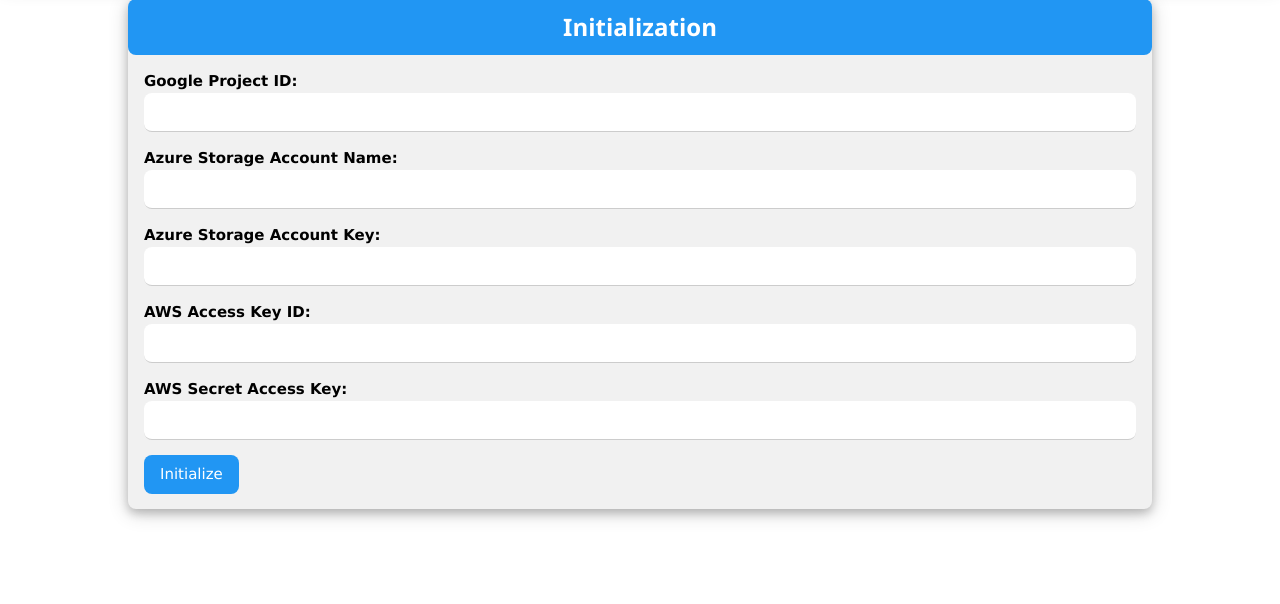
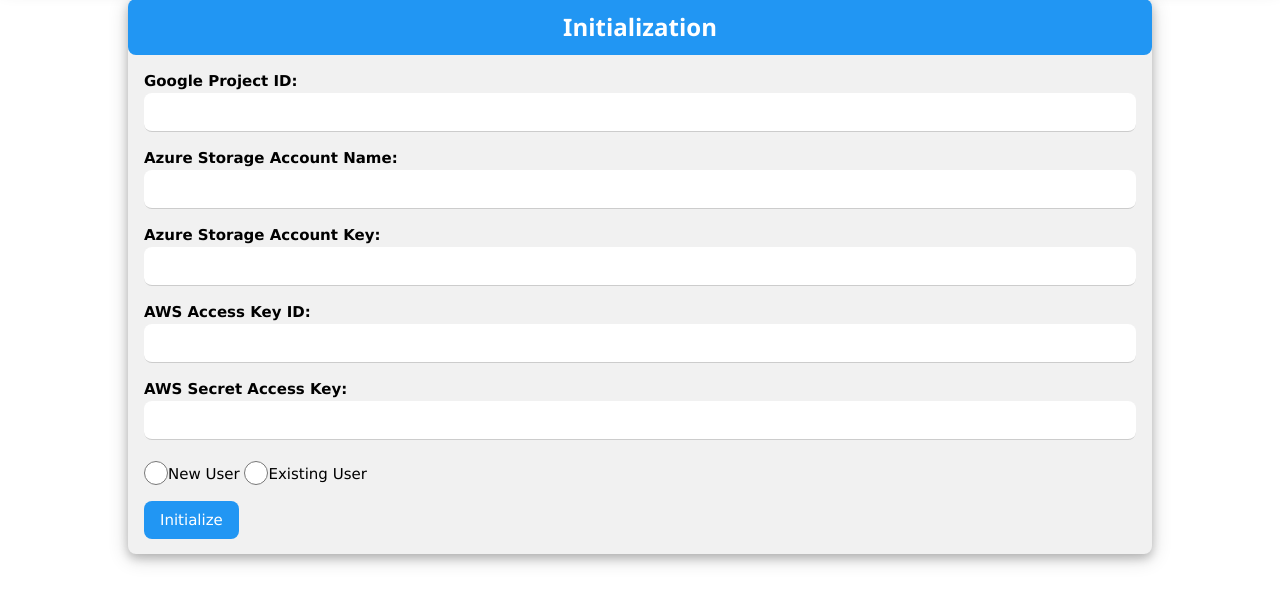
Before and after one commit to danielwwong/Unified-Cloud-API, a Flask app: template templates/initialize.html in a window 1280 px wide. Shown: the part 121-725 px from the top of the page. Run offline with Flask 2, Linux system fonts and the light colour scheme; the template is opened without the code that fills it: most values are stand-ins (such as "Sample title", 1, 10 or a date in 2020).

Commit message:
Initialize Page

```diff
--- a/main.py
+++ b/main.py
@@ -3,6 +3,7 @@ import custom_api
 
 app = Flask(__name__)
 backup_file_folder = '/Users/danielwong/'
+basedir = custom_api.os.path.abspath(custom_api.os.path.dirname(__file__))
 temp_file_folder = 'static/temp/'
 
 @app.route('/initialize/', methods = ['GET', 'POST'])
@@ -13,9 +14,31 @@ def initialize():
         azure_account_key = request.form['azure_account_key']
         s3_access_key_id = request.form['s3_access_key_id']
         s3_secret_access_key = request.form['s3_secret_access_key']
+        global username
+        username = request.form['username']
+        decrypt_password = request.form['decrypt_password']
         google_info, azure_info, aws_info = custom_api.initialize(google_project_id, azure_account_name, azure_account_key, s3_access_key_id, s3_secret_access_key)
+        if username == '':
+            user_info = 'Failed to Initialize User!'
+        else:
+            if decrypt_password == '':
+                if (custom_api.os.path.isfile(custom_api.os.path.join(basedir, temp_file_folder) + username + '.pem')):
+                    user_info = 'Successfully Initialized User!'
+                    flag_new = 0
+                else:
+                    user_info = 'Failed to Initalize User! Please Provide Password!'
+                    flag_new = 0
+            else:
+                if (custom_api.os.path.isfile(custom_api.os.path.join(basedir, temp_file_folder) + username + '.pem')):
+                    user_info = 'User Existed!'
+                    flag_new = 0
+                else:
+                    # RSA public/private key generation
+                    custom_api.rsa_key(decrypt_password, username)
+                    user_info = 'Successfully Initialized User!'
+                    flag_new = 1
         flag = 1
-        return render_template('initialize.html', status = flag, google = google_info, azure = azure_info, aws = aws_info)
+        return render_template('initialize.html', status = flag, google = google_info, azure = azure_info, aws = aws_info, user = user_info, new_user = flag_new, name = username)
     else:
         return render_template('initialize.html')
 
@@ -80,7 +103,7 @@ def upload_ajax():
 
 @app.route('/download_keys/private/', methods = ['GET'])
 def download_private_key():
-    return app.send_static_file('temp/rsa_private_key.bin')
+    return app.send_static_file('temp/' + username + '.bin')
 
 @app.route('/download_keys/public/', methods = ['GET'])
 def download_public_key():
--- a/templates/initialize.html
+++ b/templates/initialize.html
@@ -1,6 +1,33 @@
 {% extends 'base.html' %}
 {% block head %}
 		<title>Initialize</title>
+		<script type="text/javascript">
+			function InsertPasswordInput(radioList) {
+				for (var i = 0; i < radioList.length; i++) {
+					if (radioList[i].checked) {
+						var radioStatus = radioList[i].value;
+						break;
+					}
+				}
+				if (radioStatus == "new"){
+					document.getElementById("dynamic_username").style.display = "block";
+					document.getElementById("dynamic_password").style.display = "block";
+				}
+				else {
+					document.getElementById("dynamic_username").style.display = "block";
+					document.getElementById("dynamic_password").style.display = "none";
+				}
+			}
+			function download() {
+				var element = document.createElement("a");
+				element.style.display = 'none';
+				document.body.appendChild(element);
+				element.setAttribute("href", "/download_keys/private/");
+				element.setAttribute("download", "{{ name }}.bin");
+				element.click();
+				document.body.removeChild(element);
+			}
+		</script>
 {% endblock %}
 {% block initialize_button %}w3-light-blue{% endblock %}
 {% block body %}
@@ -9,20 +36,57 @@
 				<h3><b>Initialization</b></h3>
 			</div>
 			<form class="w3-container" action="/initialize/" method="POST">
-				<p><b>Google Project ID:</b>
-				<input class="w3-input w3-round-large" type="text" name="google_project_id"></p>
-				<p><b>Azure Storage Account Name:</b>
-				<input class="w3-input w3-round-large" type="text" name="azure_account_name"></p>
-				<p><b>Azure Storage Account Key:</b>
-				<input class="w3-input w3-round-large" type="password" name="azure_account_key"></p>
-				<p><b>AWS Access Key ID:</b>
-				<input class="w3-input w3-round-large" type="password" name="s3_access_key_id"></p>
-				<p><b>AWS Secret Access Key:</b>
-				<input class="w3-input w3-round-large" type="password" name="s3_secret_access_key"></p>
-				<p><input class="w3-button w3-blue w3-round-large w3-hover-light-blue w3-ripple" type="submit" value="Initialize"></p>
+				<p>
+					<b>Google Project ID:</b>
+					<input class="w3-input w3-round-large" type="text" name="google_project_id">
+				</p>
+				<p>
+					<b>Azure Storage Account Name:</b>
+					<input class="w3-input w3-round-large" type="text" name="azure_account_name">
+				</p>
+				<p>
+					<b>Azure Storage Account Key:</b>
+					<input class="w3-input w3-round-large" type="password" name="azure_account_key">
+				</p>
+				<p>
+					<b>AWS Access Key ID:</b>
+					<input class="w3-input w3-round-large" type="password" name="s3_access_key_id">
+				</p>
+				<p>
+					<b>AWS Secret Access Key:</b>
+					<input class="w3-input w3-round-large" type="password" name="s3_secret_access_key">
+				</p>
+				<p>
+					<input class="w3-radio" type="radio" name="user_status" id="new_user" onclick="InsertPasswordInput(document.getElementsByName('user_status'));" value="new"><label for="new_user">New User</label>
+					<input class="w3-radio" type="radio" name="user_status" id="existing_user" onclick="InsertPasswordInput(document.getElementsByName('user_status'));" value="exist"><label for="existing_user">Existing User</label>
+				</p>
+				<p id="dynamic_username" style="display:none">
+					<b>User Name:</b>
+					<input class="w3-input w3-round-large" type="text" name="username">
+				</p>
+				<p id="dynamic_password" style="display:none">
+					<b>Password:</b>
+					<input class="w3-input w3-round-large" type="password" name="decrypt_password">
+				</p>
+				<p>
+					<input class="w3-button w3-blue w3-round-large w3-hover-light-blue w3-ripple" type="submit" value="Initialize">
+				</p>
 			</form>
 		</div>
 		{% if status %}
+			{% if user.startswith('S') %}
+			<div class="w3-panel w3-pale-green w3-card-4 w3-display-container w3-section w3-round-large w3-mycenter">
+				<span onclick="this.parentElement.style.display='none'" class="w3-button w3-pale-green w3-hover-red w3-ripple w3-round-large w3-large w3-display-topright">&times;</span>
+				<h3>Success!</h3>
+				<p>{{ user }}</p>
+			</div>
+			{% else %}
+			<div class="w3-panel w3-pale-red w3-card-4 w3-display-container w3-section w3-round-large w3-mycenter">
+				<span onclick="this.parentElement.style.display='none'" class="w3-button w3-pale-red w3-hover-red w3-ripple w3-round-large w3-large w3-display-topright">&times;</span>
+				<h3>Error!</h3>
+				<p>{{ user }}</p>
+			</div>
+			{% endif %}
 			{% if google.startswith('S') %}
 			<div class="w3-panel w3-pale-green w3-card-4 w3-display-container w3-section w3-round-large w3-mycenter">
 				<span onclick="this.parentElement.style.display='none'" class="w3-button w3-pale-green w3-hover-red w3-ripple w3-round-large w3-large w3-display-topright">&times;</span>
@@ -63,4 +127,9 @@
 			</div>
 			{% endif %}
 		{% endif %}
+		{% if new_user == 1 %}
+		<script type="text/javascript">
+			download();
+		</script>
+		{% endif %}
 {% endblock %}
```
Also changed, not shown: custom_api.py (+4 -4 lines).
